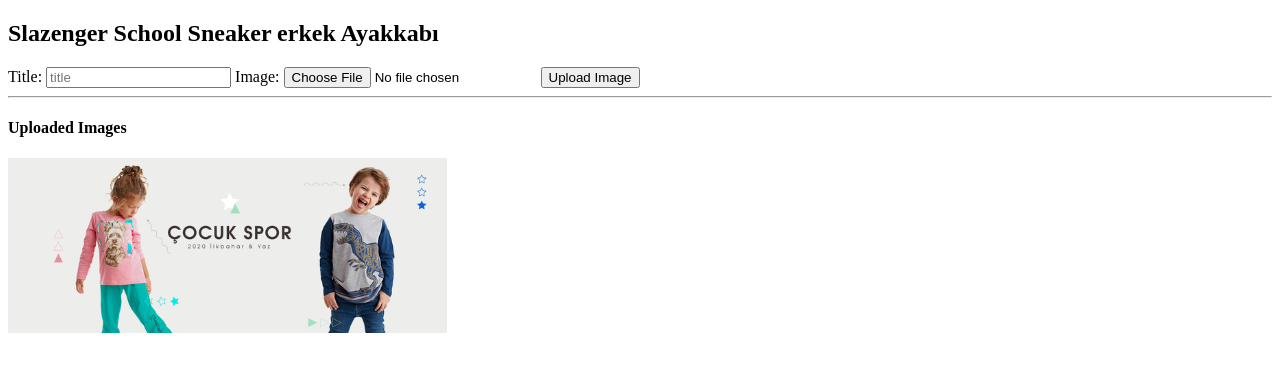
After one commit to mustafabayarr/Django-E-Commerce, a Django app: page /user/contentaddimage/1 in a window 1280 px wide. The commit adds this page. Shown: the top 372 px of the page. Run offline with Django 3.2, Linux system fonts and the light colour scheme; a user stored in the database is signed in; data comes from the database, SQL or seed files in the repository; both versions use the stored data as it was after the commit; some libraries are stand-ins or nearby versions.

Commit message:
added image gallery for user content

```diff
--- a/product/models.py
+++ b/product/models.py
@@ -104,8 +104,6 @@ class ProductForm(ModelForm):
         }
 
 
-
-
 class Images(models.Model):
     product = models.ForeignKey(Product,on_delete=models.CASCADE)
     title = models.CharField(max_length=50,blank=True) #blank = True alanı boş bırakabiliriz anlamına gelir.
@@ -120,6 +118,11 @@ class Images(models.Model):
         else:
             return ""
     image_tag.short_description = 'Image'
+
+class ProductImageForm(ModelForm):
+    class Meta:
+        model = Images
+        fields = ['title','image']
 
 
 class Comment(models.Model):
--- /dev/null
+++ b/user/templates/content_gallery.html
@@ -0,0 +1,29 @@
+<!doctype html>
+<html lang="en">
+<head>
+    <meta charset="UTF-8">
+    <meta name="viewport"
+          content="width=device-width, user-scalable=no, initial-scale=1.0, maximum-scale=1.0, minimum-scale=1.0">
+    <meta http-equiv="X-UA-Compatible" content="ie=edge">
+    <title>Product Gallery</title>
+</head>
+<body>
+<h2>{{ product.title }}</h2>
+<form method="post" enctype="multipart/form-data">
+    {% csrf_token %}
+    <input type="hidden" name="product_id" id="product_id" value="{{ product.id }}">
+    <label for="id_title">Title:</label>
+    <input type="text" name="title" placeholder="title">
+    <label for="id_image">Image:</label>
+    <input type="file" name="image" placeholder="image" accept="image/*">
+    <button type="submit">Upload Image</button>
+</form>
+<hr>
+
+<h4>Uploaded Images</h4>
+{% for rs in images %}
+    <img src="{{ rs.image.url }}" height="175px">
+{% endfor %}
+
+</body>
+</html>
--- a/user/urls.py
+++ b/user/urls.py
@@ -15,4 +15,5 @@ urlpatterns = [
     path('addcontent/',views.addcontent,name="addcontent"),
     path('contentedit/<int:id>',views.contentedit,name="contentedit"),
     path('contentdelete/<int:id>',views.contentdelete,name="contentdelete"),
+    path('contentaddimage/<int:id>',views.contentaddimage,name="contentaddimage"),
 ]
--- a/user/views.py
+++ b/user/views.py
@@ -8,7 +8,7 @@ from django.shortcuts import render, redirect
 # Create your views here.
 from home.models import UserProfile
 from order.models import Order, OrderProduct
-from product.models import Category, Comment, Product, ProductForm
+from product.models import Category, Comment, Product, ProductForm, ProductImageForm, Images
 from user.forms import UserUpdateForm, ProfileUpdateForm
 
 @login_required(login_url='/login')
@@ -165,3 +165,28 @@ def contentdelete(request,id):
     current_user = request.user
     Product.objects.filter(id=id,user_id=current_user.id).delete()
     return HttpResponseRedirect('/user/contents')
+
+@login_required(login_url='/login')
+def contentaddimage(request,id):
+    if request.method == 'POST':
+        lasturl = request.META.get('HTTP_REFERER')
+        form = ProductImageForm(request.POST,request.FILES)
+        if form.is_valid():
+            data = Images()
+            data.title = form.cleaned_data['title']
+            data.product_id = id
+            data.image = form.cleaned_data['image']
+            data.save()
+            return HttpResponseRedirect(lasturl)
+        else:
+            return HttpResponseRedirect(lasturl)
+    else:
+        product = Product.objects.get(id=id)
+        images = Images.objects.filter(product_id=id)
+        form = ProductImageForm()
+        context = {
+            'product':product,
+            'images':images,
+            'form':form
+        }
+        return render(request,'content_gallery.html',context)
```
Also changed, not shown: user/templates/user_contents.html (+7 -0 lines), db.sqlite3, uploads/images/1_606817h.png (added).
